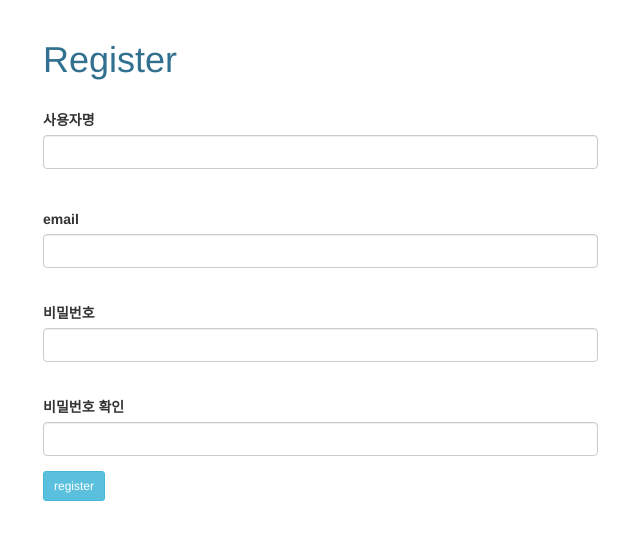
After one commit to sjoh0704/Simple-Instagram, a Django app: page /register/ in a window 1280 px wide. The commit adds this page. Shown: the top 540 px of the page, without its empty margins (27-667 px from the left). Run offline with Django 3.2, Linux system fonts and the light colour scheme; some libraries are stand-ins or nearby versions.

Commit message:
add register function

```diff
--- a/apis/views.py
+++ b/apis/views.py
@@ -45,7 +45,7 @@ class UserCreateView(BaseView):
         except IntegrityError:
             return self.response(message="존재하는 아이디입니다.", status=400)
 
-        return self.response({"user.id": user})
+        return self.response({"user.id": user}, status=200)
 
 class UserLoginView(BaseView):
     @method_decorator(csrf_exempt)
@@ -73,6 +73,8 @@ class UserLoginView(BaseView):
         login(request, user)
         print(4)
         return self.response()
+
+
 class UserLogoutView(BaseView):
     def get(self, request):
         logout(request)
--- a/contents/templates/base.html
+++ b/contents/templates/base.html
@@ -5,11 +5,12 @@
     <meta http-equiv="X-UA-Compatible" content="IE=edge">
     <meta name="viewport" content="width=device-width, initial-scale=1.0">
     <title>Document</title>
-    {%block header%}
-    {%endblock%}
     <link rel="stylesheet" href="//maxcdn.bootstrapcdn.com/bootstrap/3.3.2/css/bootstrap.min.css">
     <script src="//code.jquery.com/jquery.min.js"></script>
     <script src="//maxcdn.bootstrapcdn.com/bootstrap/3.3.2/js/bootstrap.min.js"></script>
+    {%block header%}
+    {%endblock%}
+
 
 </head>
 <body>
--- /dev/null
+++ b/contents/templates/register.html
@@ -0,0 +1,55 @@
+{%extends 'base.html'%}
+{%block header%}
+<script
+src="https://code.jquery.com/jquery-3.4.1.min.js">
+</script>
+{%endblock%}
+
+{%block contents%}
+<br>
+<h1 class="text-info">Register</h1>
+<div class="row">
+    <div class="col-md-6">
+        <br>
+        <div class="form-group">
+            <label for="username">사용자명</label>
+            <input type="text" id="username" class="form-control">
+        <br>
+        <br>
+        <div class="form-group">
+            <label for="email">email</label>
+            <input type="text" id="email" class="form-control">
+        <br>
+        </div>
+        <div class="form-group">
+            <label for="password">비밀번호</label>
+            <input type="text" id="password" class="form-control">
+        </div>
+        <br>
+        <div class="form-group">
+            <label for="password-check">비밀번호 확인</label>
+            <input type="text" id="password-check" class="form-control">
+        </div>
+
+
+        <button type="submit" id ="register" class="btn btn-info btn-sm">register</button>
+    </div>
+</div>
+
+
+<script>
+    $(document).ready(function(){
+        $("#register").click(function(){
+            $.post('/apis/v1/users/create', {'username': $(username).val(), 'password': $(password).val(), 'email': $(email).val()}, function(){
+
+                location.reload();
+                           alert("회원가입이 되었습니다!");
+
+            }).fail(function(data){
+            alert(data.responseJSON.message);
+        });
+    });
+    });
+</script>
+
+{%endblock%}
--- a/contents/urls.py
+++ b/contents/urls.py
@@ -1,7 +1,8 @@
 from django.urls import path
-from .views import HomeView, LoginView
+from .views import HomeView, LoginView, RegisterView
+
 urlpatterns = [
-    path('', HomeView.as_view(), name="contents home"),
+    path('', HomeView.as_view(), name="contents_home"),
     path('login/', LoginView.as_view(), name="login"),
-
+    path('register/', RegisterView.as_view(), name="register"),
 ]
--- a/contents/views.py
+++ b/contents/views.py
@@ -7,12 +7,23 @@ class HomeView(TemplateView):
 
 
     # login_required와 동시에 settings에서 LOGIN_URL추가
-    @method_decorator(login_required)
+    # @method_decorator(login_required)
     def dispatch(self, request, *args, **kargs):
         return super(HomeView, self).dispatch(request, *args, **kargs)
 
     template_name = "home.html"
 
 
-class LoginView(TemplateView):
+class NonUserTemplateView(TemplateView):
+    def dispatch(self, request, *args, **kwargs):
+        if not request.user.is_anonymous:
+            return redirect('contents_home')
+        return super(NonUserTemplateView, self).dispatch(request, *args, **kwargs)
+
+
+class LoginView(NonUserTemplateView):
     template_name = 'login.html'
+
+
+class RegisterView(NonUserTemplateView):
+    template_name = 'register.html'
```
Also changed, not shown: contents/admin.py (+20 -1 lines), contents/models.py (+38 -1 lines), contents/templates/home.html (+11 -18 lines), contents/templates/login.html (+12 -3 lines), contents/migrations/0001_initial.py (added), instagram/settings.py (line endings or trailing spaces), user-upload/1799eb35-bfc5-4ee6-80d0-01df624d92cd.png (added), user-upload/1c1a5c1a-8d8f-4ad9-b16c-e926bd3fc494.png (added).
